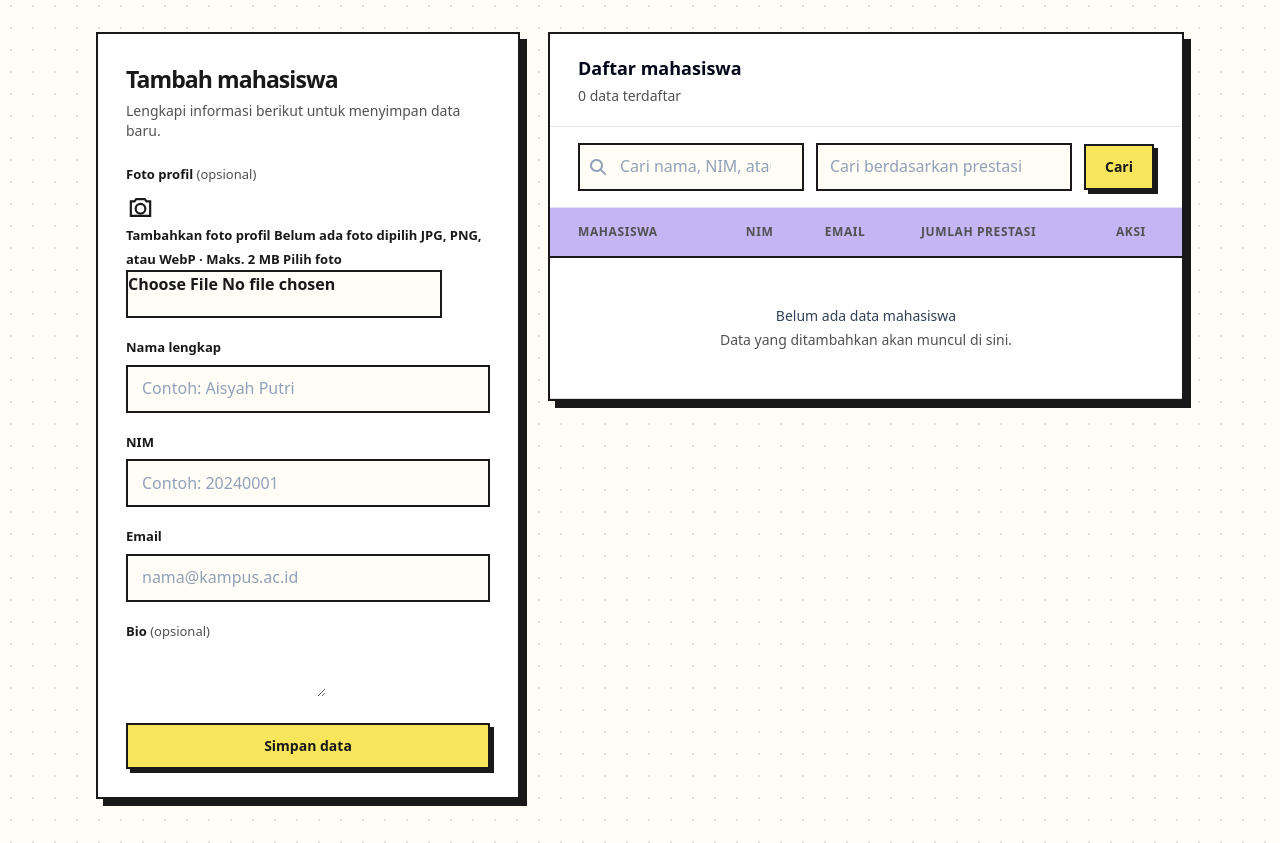
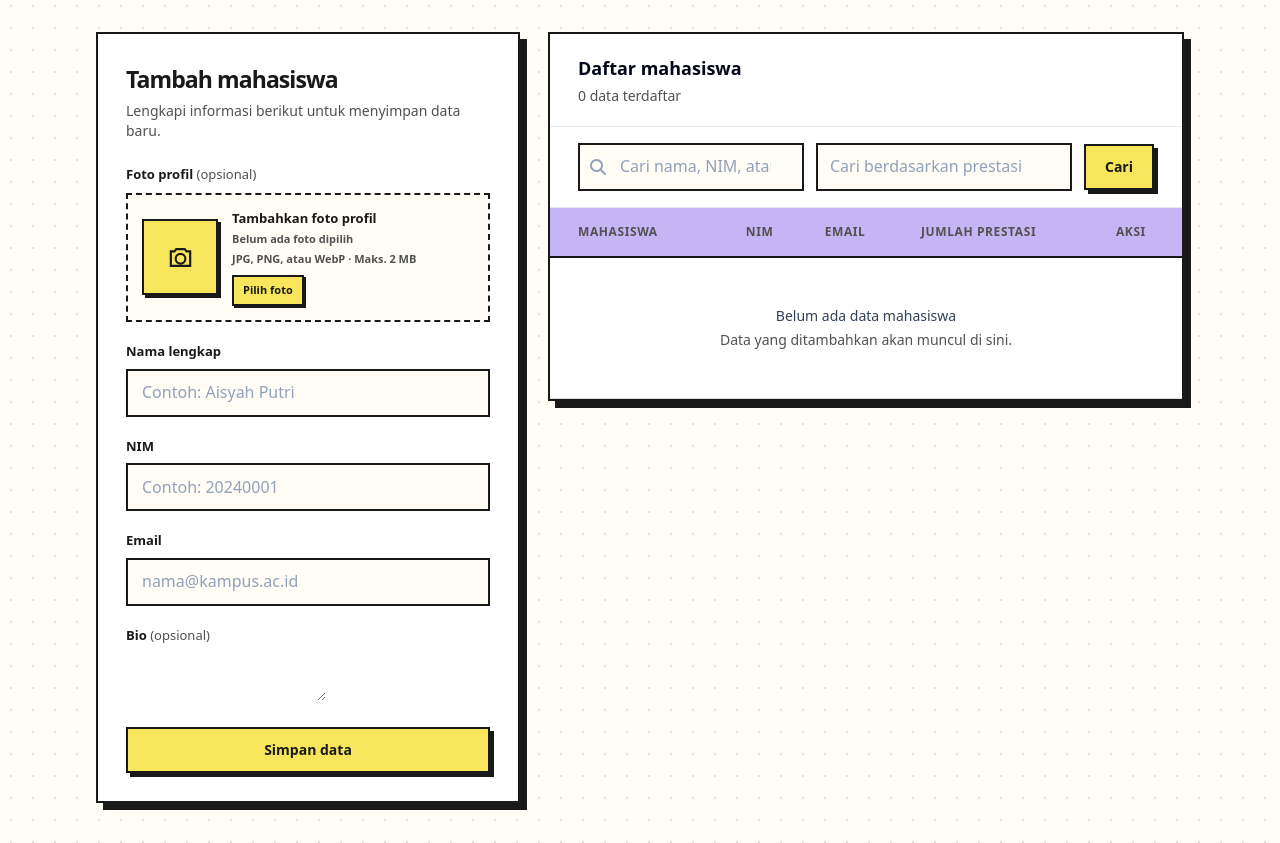
Before and after one commit to isyhfadilah/laravel_12, a Laravel app: page /mahasiswa in a window 1280 px wide. Shown: the part 269-1112 px from the top of the page. Run offline with Laravel 12, Linux system fonts and the light colour scheme; the visitor is signed in with stand-in values (Sample User, id 1); data that the repository does not hold is empty; style sheets or scripts are compiled from the project's sources; some libraries are stand-ins or nearby versions.

Commit message:
style(profile): style the student photo upload control

```diff
--- a/resources/css/app.css
+++ b/resources/css/app.css
@@ -155,6 +155,18 @@
 .photo-upload-title { font-size: 13px; font-weight: 850; }
 .photo-upload-help { font-size: 11px; font-weight: 500; color: #515151; }
 .photo-file-input { position: absolute; inset: 0; width: 100%; height: 100%; min-height: 0 !important; opacity: 0; cursor: pointer; }
+.student-photo-upload { position: relative; display: flex; min-height: 112px; align-items: center; gap: 14px; padding: 14px; border: 2px dashed var(--ink); background: #fffdf5; cursor: pointer; transition: background 120ms, box-shadow 120ms, transform 120ms; }
+.student-photo-upload:hover, .student-photo-upload:focus-within { background: #f2edff; box-shadow: 3px 3px 0 var(--purple); }
+.student-photo-upload:focus-within { outline: 3px solid #6b35c5; outline-offset: 4px; }
+.student-photo-preview { position: relative; display: grid; width: 76px; height: 76px; flex: 0 0 auto; place-items: center; overflow: hidden; border: 2px solid var(--ink); background: var(--yellow); box-shadow: 3px 3px 0 var(--ink); }
+.student-photo-image { position: absolute; inset: 0; width: 100%; height: 100%; object-fit: cover; }
+.student-photo-copy { display: flex; min-width: 0; flex: 1; flex-direction: column; align-items: flex-start; gap: 3px; }
+.student-photo-title { font-size: 13px; font-weight: 850; }
+.student-photo-filename { max-width: 100%; overflow: hidden; color: #515151; font-size: 11px; text-overflow: ellipsis; white-space: nowrap; }
+.student-photo-meta { color: #515151; font-size: 11px; }
+.student-photo-button { margin-top: 5px; border: 2px solid var(--ink); background: var(--yellow); padding: 5px 9px; font-size: 11px; font-weight: 850; box-shadow: 2px 2px 0 var(--ink); }
+.student-photo-input { position: absolute; inset: 0; width: 100%; height: 100%; min-height: 0 !important; border: 0 !important; padding: 0 !important; opacity: 0; cursor: pointer; }
+.student-photo-input:focus-visible { outline: 0; }
 .profile-photo-control { display: flex; align-items: center; gap: 14px; }
 .profile-photo-control .photo-avatar-wrap { width: 64px; height: 64px; flex: 0 0 auto; background: var(--purple); box-shadow: 3px 3px 0 var(--ink); }
 .profile-photo-copy { min-width: 0; flex: 1; }
```
